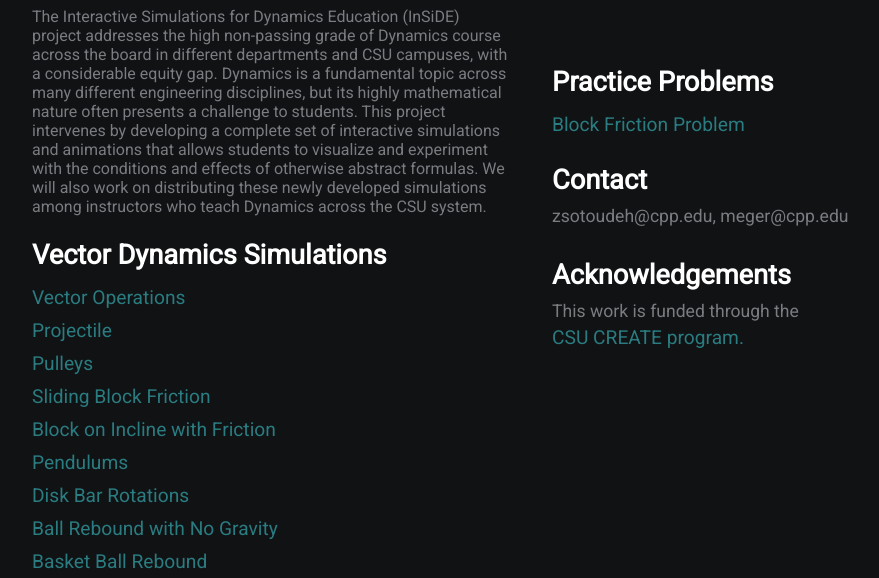
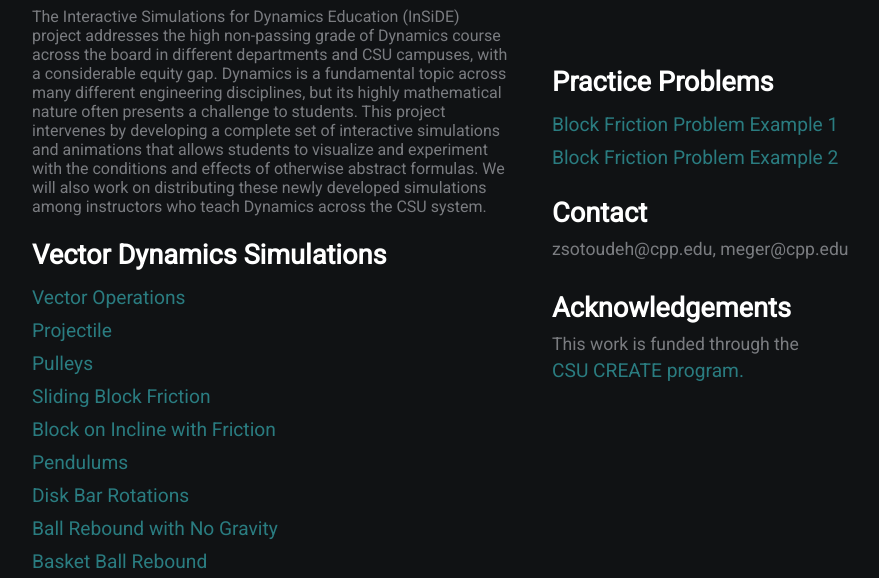
Before and after one commit to CPP-InSiDE/CPP-InSiDE.github.io, a plain HTML site: page index.html in a window 1280 px wide. Shown: the part 232-810 px from the top of the page, without its empty margins (88-967 px from the left). Drawn offline with Linux system fonts and the light colour scheme.

Commit message:
add helena example 2

```diff
--- a/index.html
+++ b/index.html
@@ -31,7 +31,8 @@
         <img src="spacecat.png" width="150px"/>
 
             <h2>Practice Problems</h2>
-		<a href="https://cpp-inside.github.io/InSiDEch3_19/">Block Friction Problem</a>
+		<a href="https://cpp-inside.github.io/InSiDEch3_19/">Block Friction Problem Example 1</a>
+		<a href="https://cpp-inside.github.io/InSiDE-ch3-Find-P/">Block Friction Problem Example 2</a>
             <h2>Contact</h2>
             <p>zsotoudeh@cpp.edu, meger@cpp.edu</p>
             <h2>Acknowledgements</h2>
```
